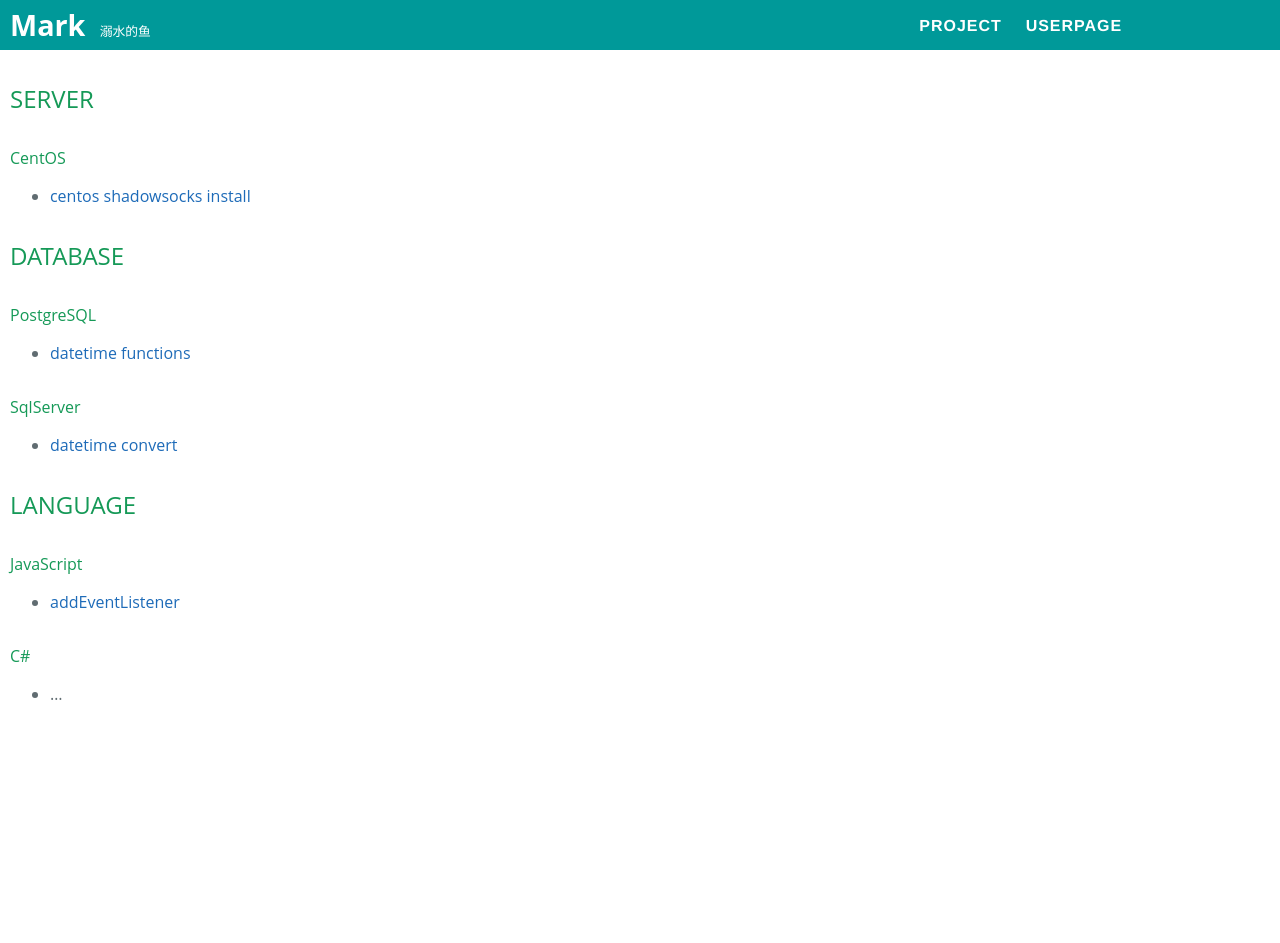
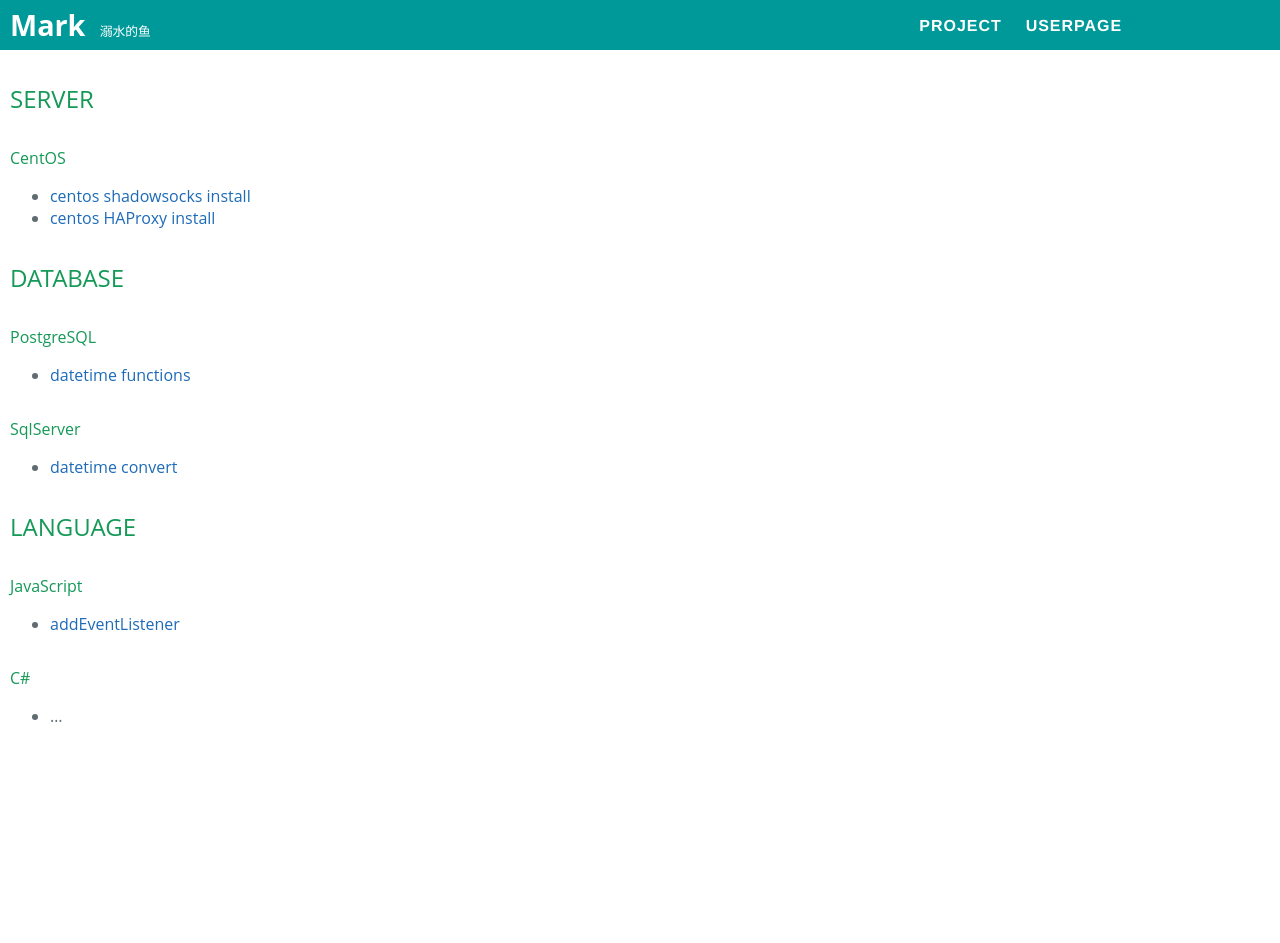
Before and after one commit to lozye/lozye, a Jekyll site: the page built from index.md, in a window 1280 px wide. Built offline with Jekyll 4.4.1, drawn with Linux system fonts in a browser that asks for light colours; our own code applies the rules of GitHub Pages for plain Markdown files; before the commit the page ends 921 px from its top, so only the background shows below that.

Commit message:
Update index.md

```diff
--- a/index.md
+++ b/index.md
@@ -2,6 +2,7 @@
 ## SERVER
 #### CentOS
 + [centos shadowsocks install](https://github.com/lozye/lozye.github.io/blob/master/doc/centosshadowsockslibev.sh)
++ [centos HAProxy install](https://github.com/lozye/lozye.github.io/blob/master/doc/shadowsocksrelay.sh)
 
 
 
```
